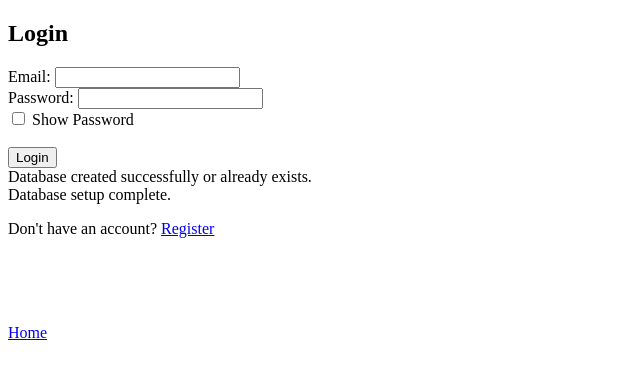
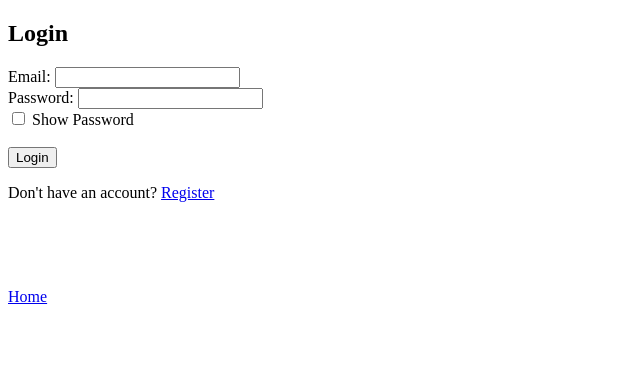
Before and after one commit to Ros-Salazar/3JFinalProj, a PHP site: page /login.php in a window 1280 px wide. Shown: the top 379 px of the page, without its empty margins (0-640 px from the left). Run offline with PHP 8.4, Linux system fonts and the light colour scheme.

Commit message:
Removed database connection close for the moment

```diff
--- a/booking.php
+++ b/booking.php
@@ -210,7 +210,7 @@
             echo "Sorry, the therapist is not available at that time.";
             exit;
           }
-        $conn -> close();
+        // $conn -> close();
       }
       ?>
 
--- a/database.php
+++ b/database.php
@@ -16,7 +16,7 @@
     // Create the database if it doesn't exist
     $db = "CREATE DATABASE IF NOT EXISTS $databasename";
     if ($conn->query($db) === TRUE) {
-        echo "Database created successfully or already exists.<br>";
+        // echo "Database created successfully or already exists.<br>";
     } else {
         die("Error creating database: " . $conn->error);
     }
@@ -36,14 +36,14 @@
         $statement = trim($statement);
         if (!empty($statement)) {
             if ($conn->query($statement) === TRUE) {
-                echo "SQL statement executed successfully: $statement<br>";
+                // echo "SQL statement executed successfully: $statement<br>";
             } else {
-                echo "Error executing statement: " . $conn->error . "<br>";
+                // echo "Error executing statement: " . $conn->error . "<br>";
             }
         }
     }
 
-    echo "Database setup complete.";
+    // echo "Database setup complete.";
 
-    $conn->close();
+    // $conn->close();
 ?>
--- a/login.php
+++ b/login.php
@@ -77,7 +77,7 @@
                 // User not found
                 echo "<br>User not found. Please register.";
             }
-            $conn -> close();
+            // $conn -> close();
         }
     ?>
 
```
